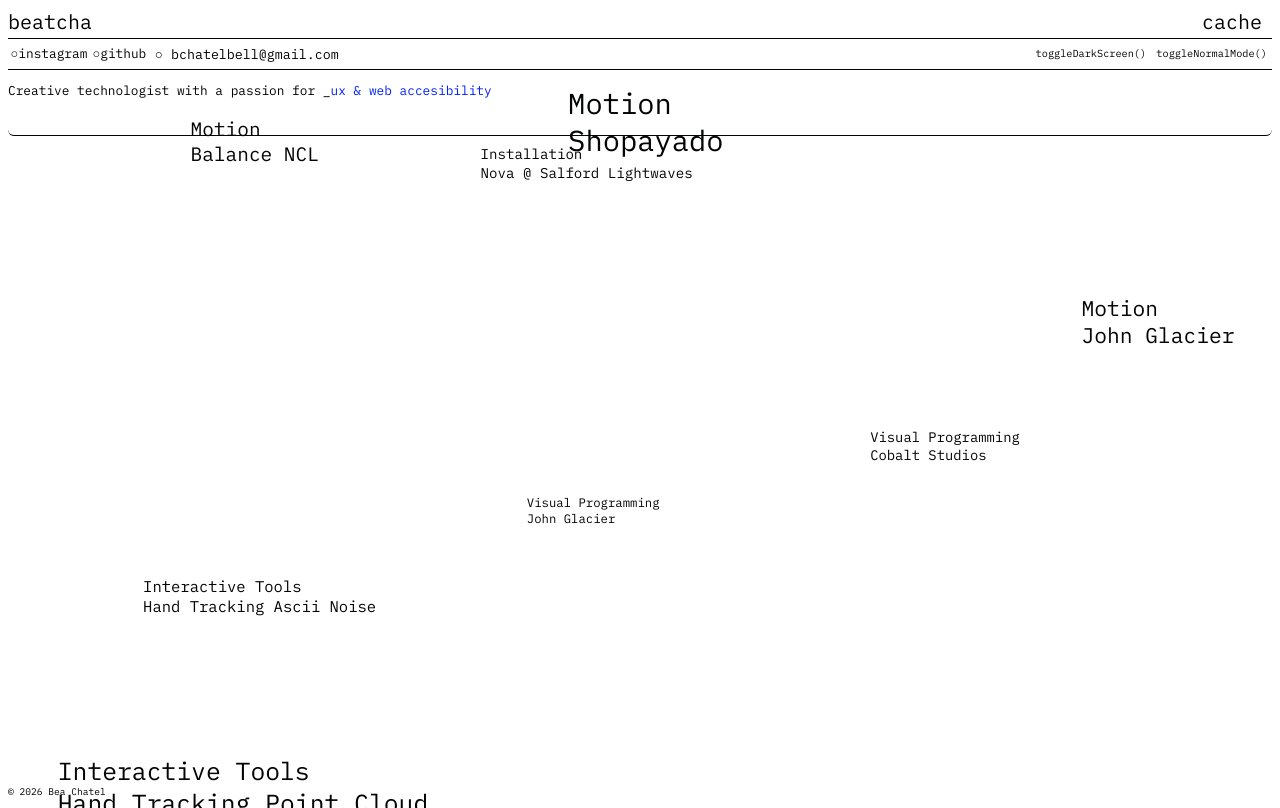
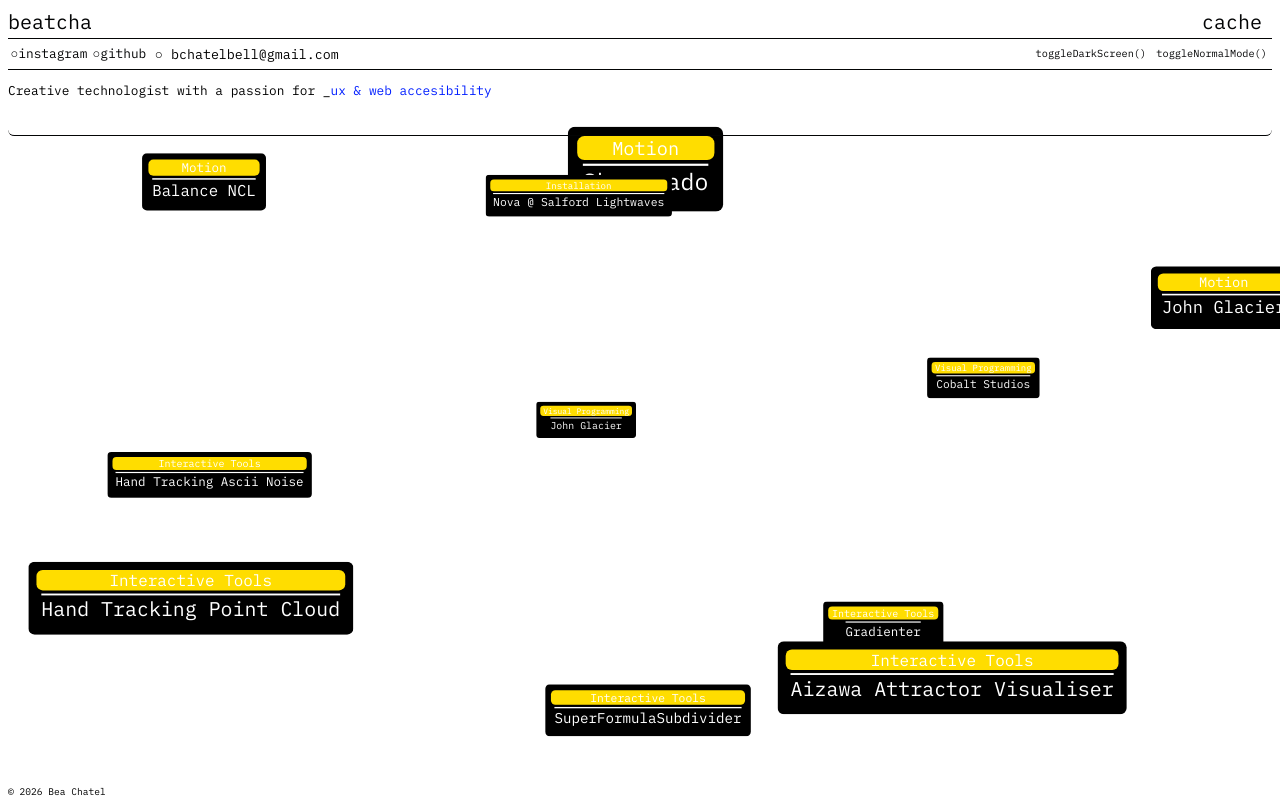
Before and after one commit to beachatel/XR-Design, a website built with Vite: page assessment/dom-3d-beatcha/index.html in a window 1280 px wide. Both pictures are taken after a click on the button "toggleCrazyMode()". Built offline with nearby package versions, Linux system fonts and the light colour scheme.

Commit message:
Yellow and black 3D scene in light mode

```diff
--- a/assessment/dom-3d-beatcha/components/toggleCrazyMode.js
+++ b/assessment/dom-3d-beatcha/components/toggleCrazyMode.js
@@ -27,20 +27,27 @@ class CSS3DRenderer {
     this.objs = [];
   }
   addObject(obj) {
-    Object.assign(obj.style, { position: "absolute", left: "50%", top: "50%" });
+    Object.assign(obj.style, {
+      position: "absolute",
+      left: "50%",
+      top: "40%",
+      backgroundColor: "black",
+      color: "white",
+    });
     this.dom.appendChild(obj);
     this.objs.push(obj);
   }
+
   render(cam) {
     const fov =
       this.dom.clientHeight /
-      (2 * Math.tan(THREE.MathUtils.degToRad(cam.fov / 2)));
+      (3.1 * Math.tan(THREE.MathUtils.degToRad(cam.fov / 2)));
     this.objs.forEach((el) => {
       const p = el.pos.clone().applyMatrix4(cam.matrixWorldInverse);
       if (p.z > 0) return (el.style.display = "none");
       el.style.display = "";
       const s = fov / -p.z;
-      el.style.transform = `translate(-50%,-50%) translate3d(${p.x * s}px,${-p.y * s}px,0) scale(${s})`;
+      el.style.transform = `translate(-50%,-50%) translate3d(${p.x * 1.75 * s}px,${-p.y * s}px,0) scale(${s})`;
       el.style.zIndex = Math.round(-p.z);
     });
   }
--- a/assessment/dom-3d-beatcha/src/style.css
+++ b/assessment/dom-3d-beatcha/src/style.css
@@ -38,10 +38,32 @@
   pointer-events: none;
 }
 
+.c3d-cat {
+  font-size: 2vw;
+  background-color: rgb(255, 221, 0);
+  border-radius: 10px;
+  padding-left: 10px;
+  padding-right: 10px;
+  text-align: center;
+}
+
+.c3d-title {
+  color: rgb(255, 255, 255);
+  padding: 1vh;
+  text-decoration: overline;
+  font-size: 4vh;
+}
+
 .c3d-card {
   pointer-events: auto;
   text-decoration: none;
-  font-size: 2vw;
+  border-radius: 10px;
+  padding: 1vw;
+  text-align: center;
+}
+
+.c3d-card:active {
+  text-decoration: line-through;
 }
 
 * {
@@ -147,7 +169,7 @@ a#copied {
   column-gap: 0.3em;
   border-radius: 0.25em;
   display: inline-table;
-  font-size: 0.8em;
+  font-size: 1vw;
 }
 
 .projects {
```
